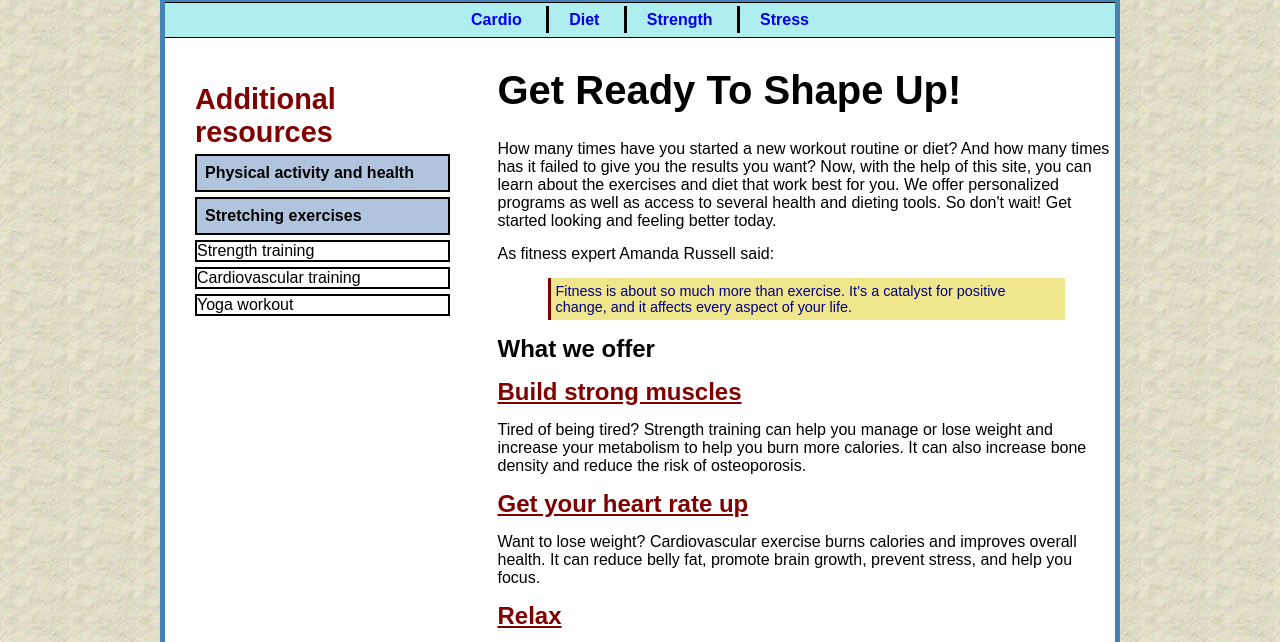
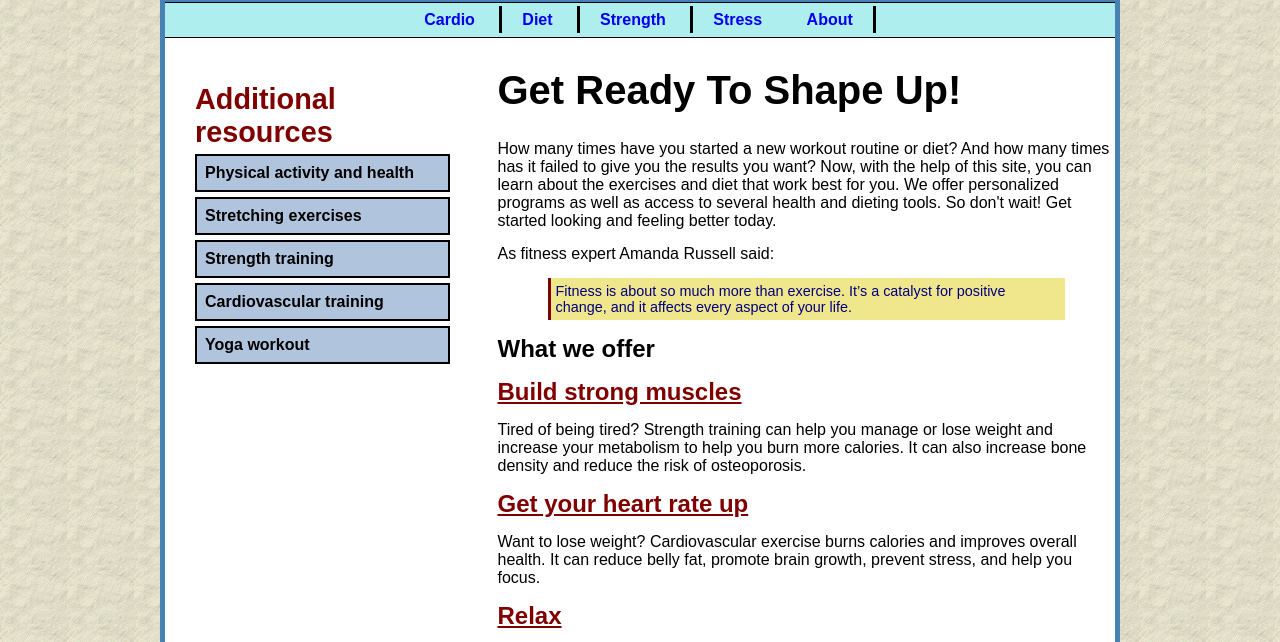
Before and after one commit to TDavis2/shapeup, a plain HTML site: page index.html in a window 1280 px wide. Shown: the part 143-785 px from the top of the page. Drawn offline with Linux system fonts and the light colour scheme.

Commit message:
Add files via upload

```diff
--- a/index.html
+++ b/index.html
@@ -4,10 +4,16 @@
 
 <head>
 	<meta charset="utf-8" />
+
+	<!-- VIEWPORT TAG -->
+	<meta name="viewport" content="width=device-width, initial-scale=1.0">
+
+
 	<title> Shape Up! </title>
 	<link rel="icon" href="images/favicon.ico">
 	<link rel="stylesheet" href="styles/normalize.css">
 	<link rel="stylesheet" href="styles/main.css">
+
 </head>
 
 <body>
@@ -24,6 +30,7 @@
 			<li> <a href="diet/index.html"> Diet </a> </li>
 			<li> <a href="strength/index.html"> Strength </a> </li>
 			<li id="last"> <a href="stress/index.html"> Stress </a> </li>
+			<li id="about"> <a href="about/index.html"> About </a> </li>
 		</ul>
 	</nav>
 
@@ -55,9 +62,9 @@
 				<ul>
 					<li> <a href="https://www.cdc.gov/physicalactivity/basics/pa-health/index.htm" target="_blank"> Physical activity and health</a></li>
 					<li> <a href="https://www.webmd.com/fitness-exercise/ss/slideshow-stretches-to-get-loose" target="_blank"> Stretching exercises</a></li>
-					<li> Strength training </li>
-					<li> Cardiovascular training </li>
-					<li> Yoga workout </li>
+					<li> <a href="https://www.nerdfitness.com/blog/strength-training-101-where-do-i-start/" target="_blank"> Strength training </a></li>
+					<li> <a href="https://www.verywellfit.com/cardiovascular-exercise-principles-and-guidelines-3432613" target="_blank"> Cardiovascular training </a></li>
+					<li> <a href="https://www.self.com/gallery/power-yoga-workout" target="_blank"> Yoga workout</a></li>
 				</ul>
 			</nav>
 		</aside>
```
